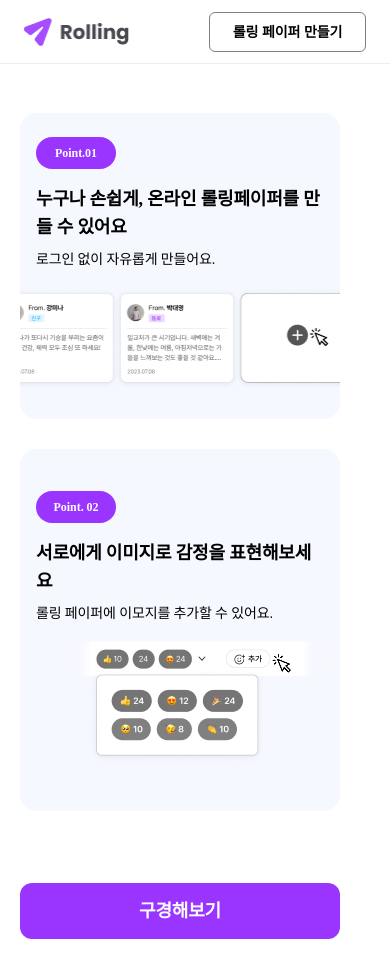
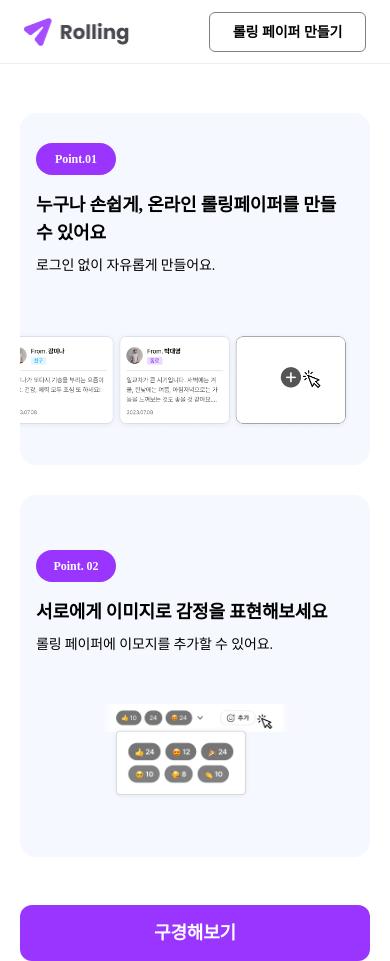
Before and after one commit to Part2-team5-rolling/main, a React (Vite) app: page / in a window 390 px wide. Before the commit the page ends 939 px from the top, so only its background shows below. Built offline with nearby package versions, Linux system fonts and the light colour scheme; a web font is replaced by a local one.

Commit message:
메인페이지 반응형 css 수정

```diff
--- a/src/pages/HomePage.jsx
+++ b/src/pages/HomePage.jsx
@@ -4,9 +4,7 @@ import Header from '../components/common/Header';
 import { useNavigate } from 'react-router-dom';
 import '../styles/Homepage.css'
 import mainImage01 from '../assets/home-content-01.png';
-import mainImage01Mobile from '../assets/home-content-01--mobile.png';
 import mainImage02 from '../assets/home-content-02.png';
-import mainImage02Mobile from '../assets/home-content-02--mobile.png';
 
 
 function HomePage() {
@@ -28,10 +26,7 @@ function HomePage() {
               <p className='homepage__highlight'><span>누구나 손쉽게, 온라인</span> 롤링페이퍼를 만들 수 있어요</p>
               <p className='homepage__subtext'>로그인 없이 자유롭게 만들어요.</p>
             </div>
-            <picture>
-              <source media="(max-width: 767px)" srcSet={mainImage01Mobile} />
-              <img className='homepage__image' src={mainImage01} alt='메인 이미지 카드' />
-            </picture>
+            <img className='homepage__image' src={mainImage01} alt='메인 이미지 카드' />
           </article>
 
           {/* Point 02 */}
@@ -41,10 +36,7 @@ function HomePage() {
               <p className='homepage__highlight'><span>서로에게 이미지로 감정을 </span>표현해보세요</p>
               <p className='homepage__subtext'>롤링 페이퍼에 이모지를 추가할 수 있어요.</p>
             </div>
-            <picture>
-              <source media="(max-width: 767px)" srcSet={mainImage02Mobile} />
-              <img className='homepage__image' src={mainImage02} alt='메인 이미지' />
-            </picture>
+            <img className='homepage__image' src={mainImage02} alt='메인 이미지' />
           </article>
 
           <Button onClick={() => goToPage('/list')} className='button--primary'>구경해보기</Button>
--- a/src/pages/ListPage.jsx
+++ b/src/pages/ListPage.jsx
@@ -5,6 +5,8 @@ import { fetchRollingList } from '../api/list-api';
 function ListPage() {
   const [list, setList] = useState([]);
   const [loading, setLoading] = useState(true);
+
+
 
   useEffect(() => {
     const loadList = async () => {
--- a/src/styles/Homepage.css
+++ b/src/styles/Homepage.css
@@ -1,3 +1,7 @@
+body {
+  overflow-x: hidden;
+}
+
 .homepage {
   width: 100vw;
   height: 100vh;
@@ -12,7 +16,8 @@
 }
 
 .homepage__content {
-  width: 1200px;
+  width: 100%;
+  max-width: 1200px;
   height: 324px;
   border-radius: 16px;
   background-color: #F6F8FF;
@@ -85,14 +90,17 @@
 @media (max-width: 1023px) {
   .homepage__content {
     width: 100vw;
-    max-width: 720px;
     margin: 0px;
     height: auto;
     align-items: center;
+    gap: 36px;
+    padding: 40px;
   }
 
   .homepage__contents {
-    margin : 0px;
+    width: 100%;
+    max-width: 975px;
+    margin : 0px 24px;
   }
 
   .homepage__content--01,
@@ -107,14 +115,16 @@
 
   .homepage__content--02 {
     flex-direction: column;
-    margin-bottom: 72px;
+    margin-bottom: 48px;
   }
 
   .homepage__content--01 > img,
   .homepage__content--02 > img {
-    max-width: 600px;
-    margin: 0 auto;
+    margin: 0px;
     display: block;
+  }
+  .homepage__content--01 > img {
+    transform: translateX(-7%);
   }
 
   .homepage__text {
@@ -149,8 +159,7 @@
 /* 모바일 버전 (최대 767px) */
 @media (max-width: 767px) {
   .homepage__contents {
-    width: 100vw;
-    max-width: 360px;
+    width: 100%;
     margin: 0;
     height: auto;
     flex-direction: column;
@@ -165,7 +174,7 @@
     flex-direction: column;
     align-items: center;
     padding: 24px 16px;
-    gap: 16px;
+    gap: 48px;
   }
 
   .homepage__content--01,
@@ -176,7 +185,6 @@
 
   .homepage__content--01 {
     height: 352px;
-    height: auto;
     object-fit: cover;
     object-position: center;
     overflow: hidden;
@@ -186,21 +194,25 @@
     height: 362px;
   }
 
-  .homepage__content--01 > picture,
-  .homepage__content--02 > picture {
-    width: 100%;
+  .homepage__content--01 > img,
+  .homepage__content--02 > img {
     height: auto;
     margin: 0 auto;
   }
 
-  .homepage__content--01 > picture {
+  .homepage__content--01 > img {
     margin: 0 auto;
+    width: 385px;
     display: block;
     left: 5%;
     bottom: 0;
-    transform: translateX(-15%);
+    transform: translateX(-14%);
     max-width: none;
     z-index: 1;
+  }
+
+  .homepage__content--02 > img {
+    width: 320px;
   }
 
   .homepage__text {
```
